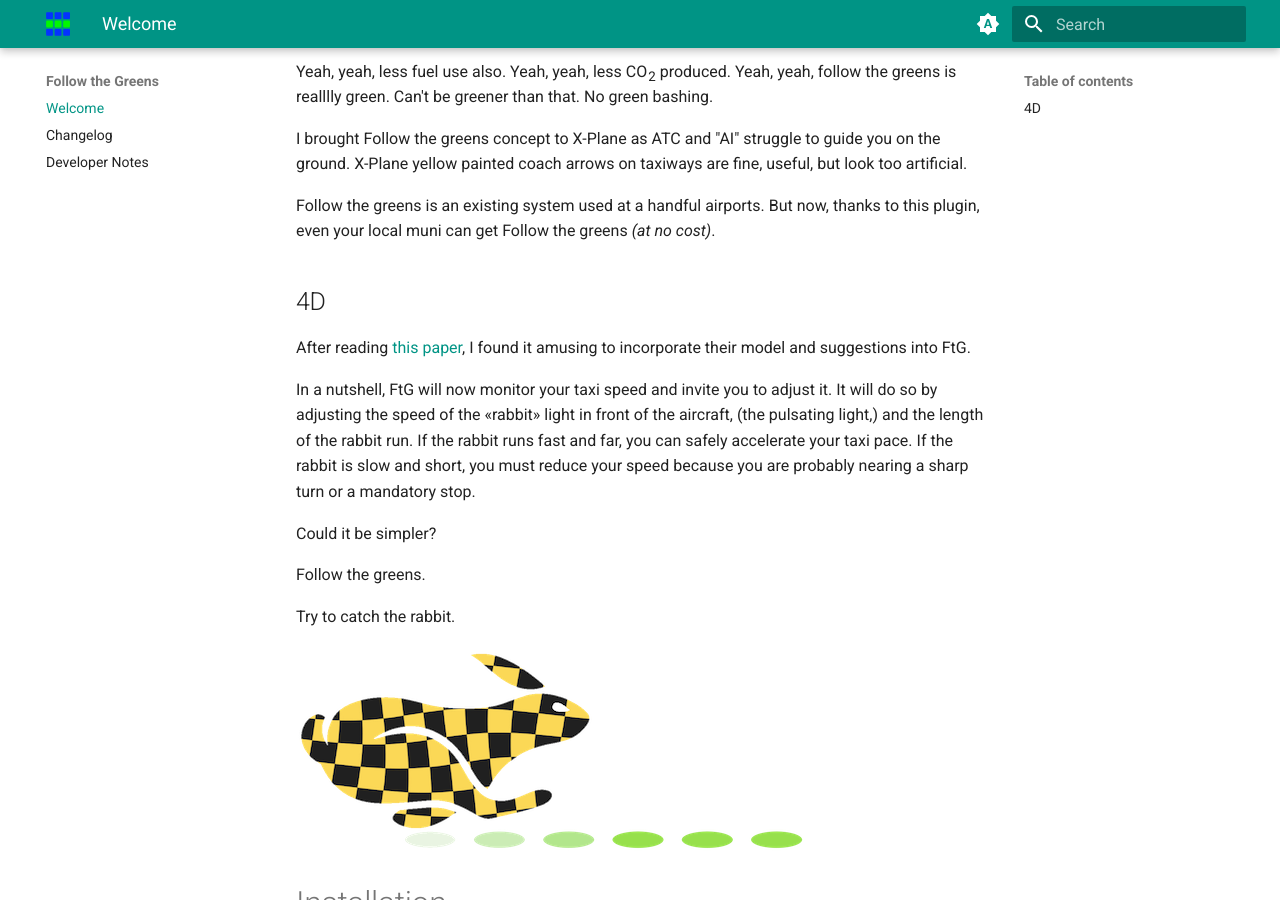
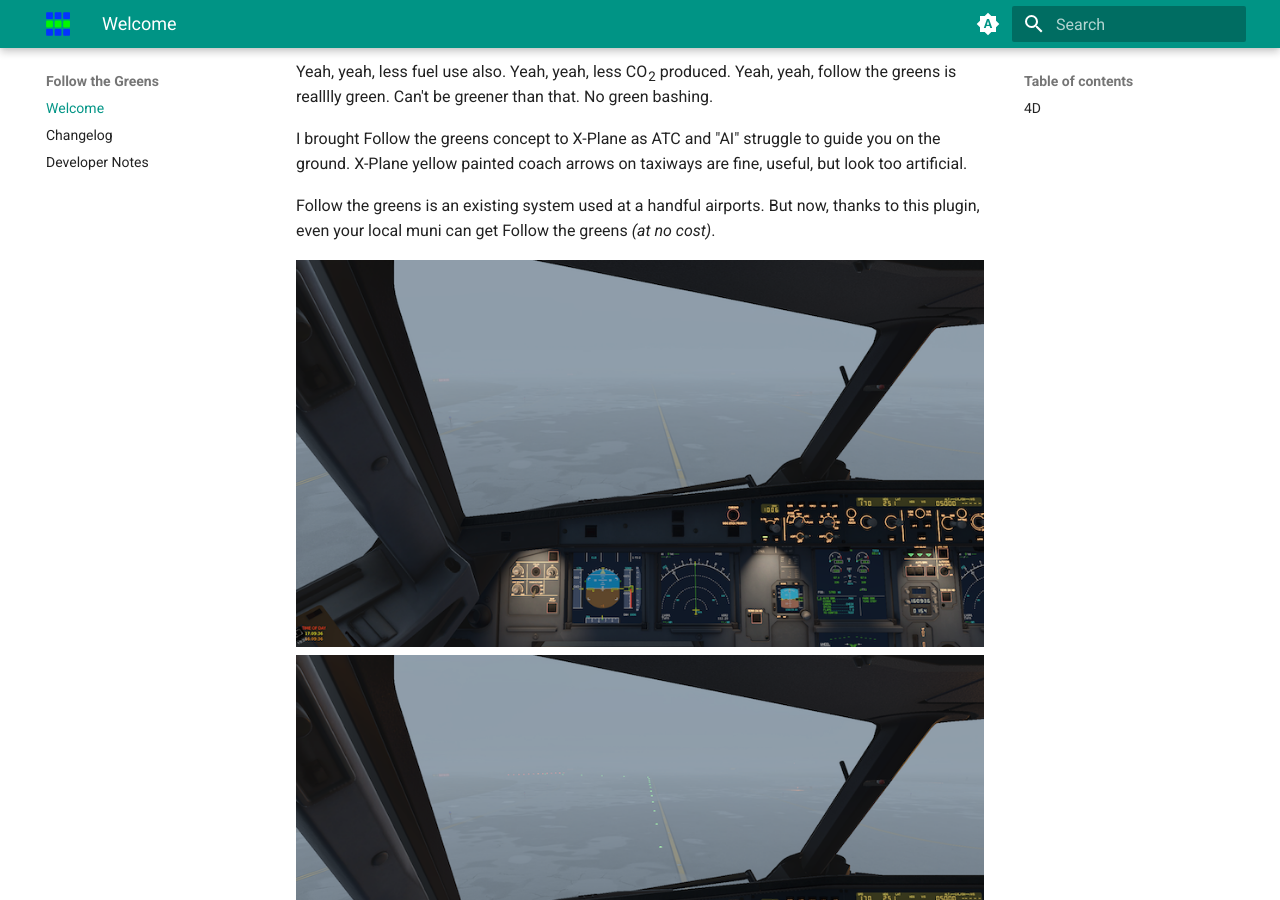
Before and after one commit to devleaks/followthegreens, an MkDocs documentation site: the page built from docs/index.md, in a window 1280 px wide and 900 px high, scrolled down 960 px. Built offline with MkDocs 1.6.1 and Material for MkDocs 9.7.7, drawn with Linux system fonts in a browser that asks for light colours.

Commit message:
added doc images

```diff
--- a/docs/index.md
+++ b/docs/index.md
@@ -30,6 +30,10 @@
 
 Follow the greens is an existing system used at a handful airports.
 But now, thanks to this plugin, even your local muni can get Follow the greens _(at no cost)_.
+
+![FtG Views](images/no-ftg.png)
+![FtG Views](images/with-ftg.png)
+
 
 ## 4D
 
```
Also changed, not shown: docs/changelog.md (+1 -1 lines), docs/images/no-ftg.png (added), docs/images/with-ftg.png (added), 1 other file.
